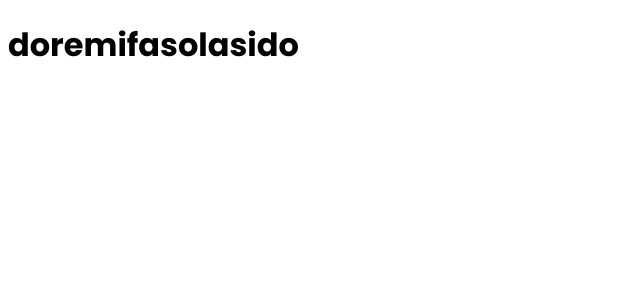
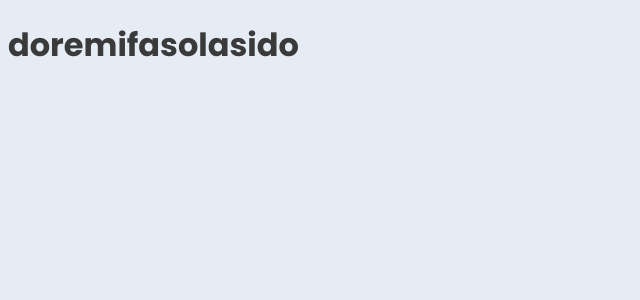
Before and after one commit to AlisaZil/Alisa-Zilberman-06-02-24, an Angular app: page / in a window 1280 px wide. Shown: the top 300 px of the page, without its empty margins (0-640 px from the left). Built offline with nearby package versions, Linux system fonts and the light colour scheme.

Commit message:
add(css var)

```diff
--- a/src/styles.scss
+++ b/src/styles.scss
@@ -1,7 +1,15 @@
 @import url('https://fonts.googleapis.com/css2?family=Poppins:ital,wght@0,100;0,200;0,300;0,400;0,500;0,600;0,700;0,800;0,900;1,100;1,200;1,300;1,400;1,500;1,600;1,700;1,800;1,900&display=swap');
+
+:root{
+    --background-color: #E5ECF4;
+    --font-color: #3A3A3A;
+}
 
 html{
     font-family: "Poppins", sans-serif;
     font-weight: 100;
     font-style: normal;
+    color: var(--font-color);
+
+    background-color: var(--background-color);
 }
```
